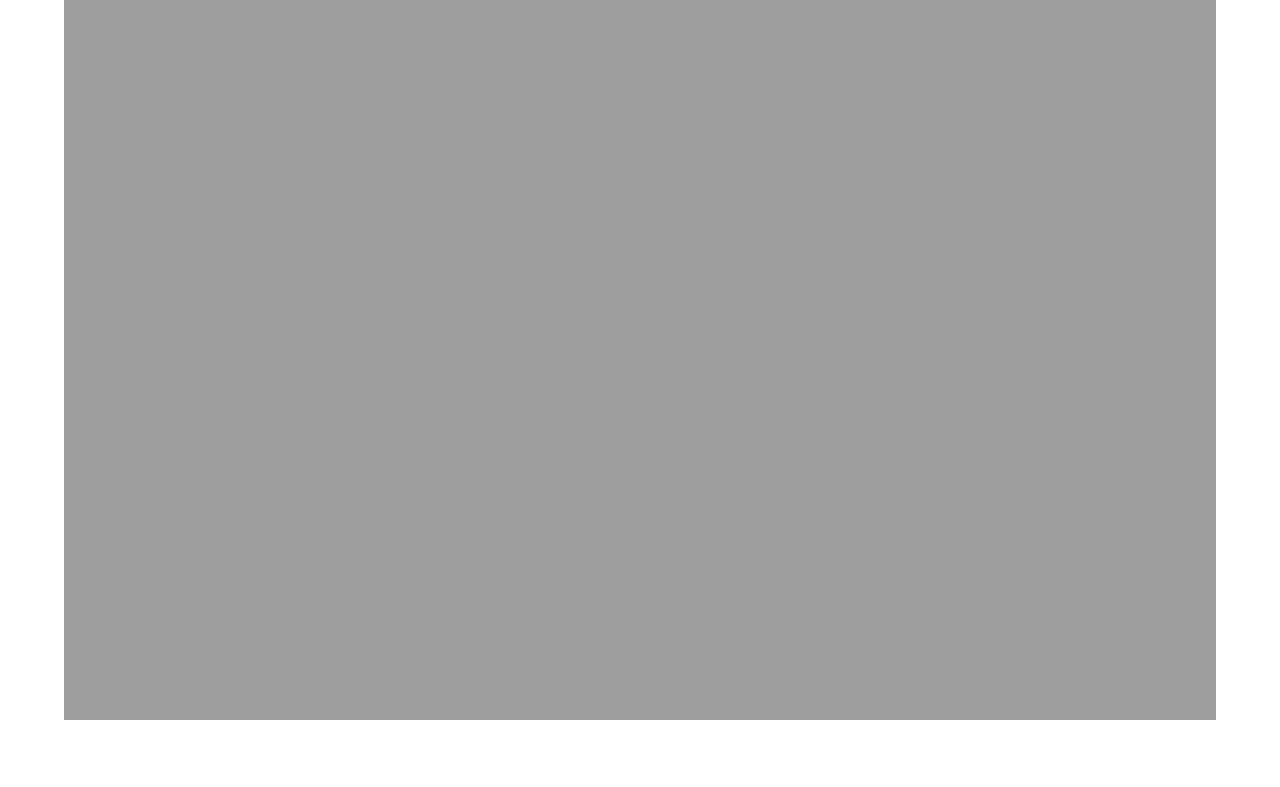
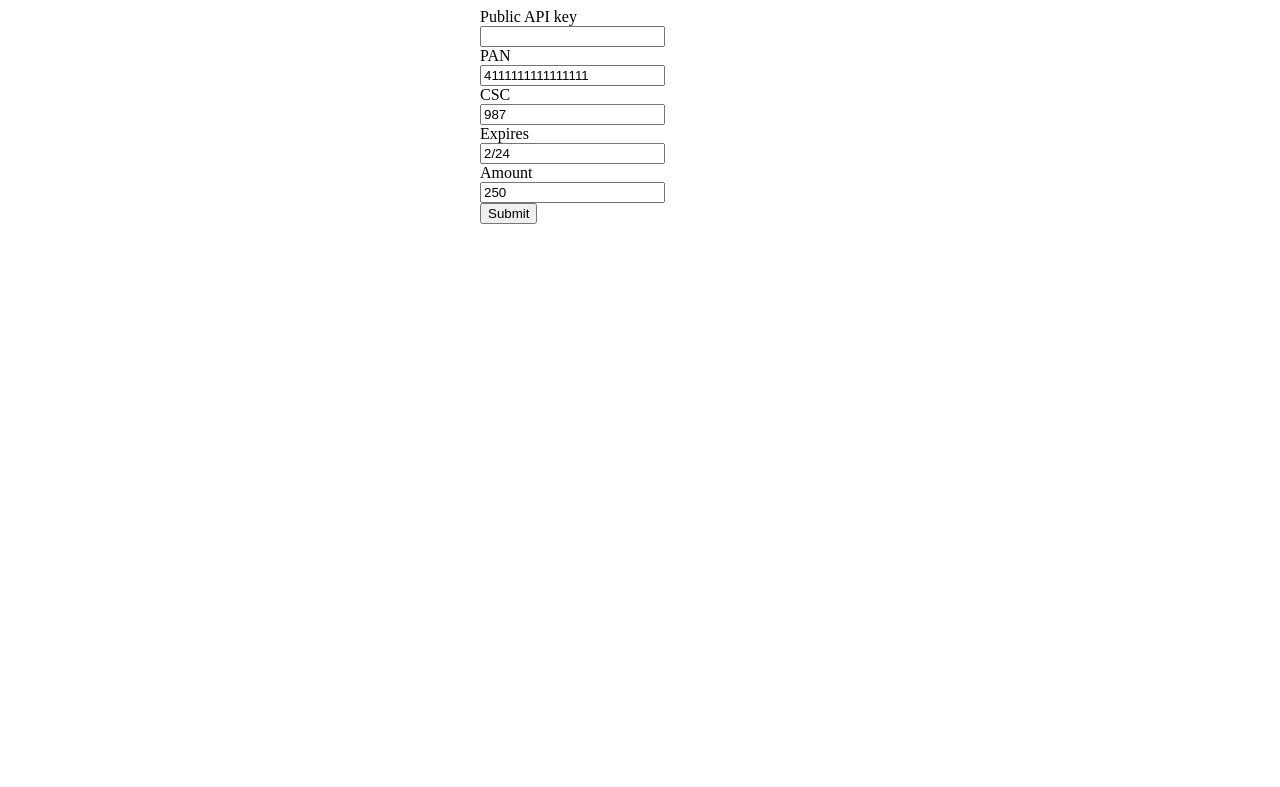
Before and after one commit to intergiro/merchant-integration-example, a plain HTML site: page redirect.html in a window 1280 px wide. Drawn offline with Linux system fonts and the light colour scheme.

Commit message:
Added key input field for redirect and interactive (#10)
Co-authored-by: nilssonemma <emma@intergiro.com>

```diff
--- a/redirect.html
+++ b/redirect.html
@@ -7,37 +7,47 @@
     <meta http-equiv="X-UA-Compatible" content="ie=edge">
     <title></title>
 </head>
+<style>
 
-<body style="height:90vh; width:90vw; margin:auto;">
-    <iframe name="verification" id="verification"
-        style="position:relative; z-index:2; width:100%; height:100%; border:none; box-sizing: border-box;"></iframe>
-    <form method="post" id="iframePost" action="https://merchant.intergiro.com/v1/authorization/redirect"
-        target="verification">
-        <input type="hidden" id="input" name="input"></input>
-        <input type="hidden" id="key" name="key"></input>
-    </form>
-</body>
+
+    iframe {
+        border: none;
+        height: 70vh;
+        width: 90vw;
+        max-width: 40em;
+    }
+
+    input {
+        display: block;
+    }
+</style>
+
 <script>
-    const input = {
-        "number": "Number",
-        "items": 250,
+
+    let authorization
+    function submit() {
+        authorization = {
+            "number": "Unique-number",
+            "items": Number(document.getElementById("amount").value),
             "currency": "EUR",
             "card": {
-            "pan": "4111111111111111",
+                "pan": document.getElementById("pan").value,
                 "expires": [
-                2,
-                22
+                    Number(document.getElementById("expires").value.split("/")[0]),
+                    Number(document.getElementById("expires").value.split("/")[1])
                 ],
-            "csc": "987"
+                "csc": document.getElementById("csc").value
             },
-        "browser": { "parent": window.location.origin }
+            browser: { parent: window.location.origin }
         }
-    const key = "Bearer <public.api.key>";
+        authorize()
+    }
+    async function authorize() {
         const form = document.getElementById("iframePost")
-    form.input.value = JSON.stringify(input)
-    form.key.value = key
+        form.input.value = JSON.stringify(authorization)
+        form.key.value = "Bearer " + document.getElementById("api-key").value.trim()
         form.submit()
-
+    }
     window.addEventListener("message", async e => {
         if (e.data.destination == "parent" && e.data.content.name == "authorization") {
             alert(e.data.content.value)
@@ -47,4 +57,26 @@
 
 </script>
 
+<body style="width: 100%; max-width: 20em; margin-left: auto; margin-right: auto;">
+    <form method="post" id="iframePost" action="https://merchant.intergiro.com/v1/authorization/redirect"
+        target="verification">
+        <input type="hidden" id="input" name="input"></input>
+        <input type="hidden" id="key" name="key"></input>
+    </form>
+    <form method="post">
+        <label for="key">Public API key</label>
+        <input type="text" id="api-key" name="key" />
+        <label for="pan">PAN</label>
+        <input type="text" id="pan" name="pan" value="4111111111111111" />
+        <label for="csc">CSC</label>
+        <input type="text" id="csc" name="csc" value="987" />
+        <label for="expires">Expires</label>
+        <input type="text" id="expires" name="expires" placeholder="MM/YY" value="2/24" />
+        <label for="amount">Amount</label>
+        <input type="text" id="amount" name="amount" value="250" />
+    </form>
+    <button onclick="submit()">Submit</button>
+    <iframe id="verification" name="verification"></iframe>
+</body>
+
 </html>
```
Also changed, not shown: interactive.html (+4 -3 lines). Lines whose indentation alone changed are shown as unchanged.
